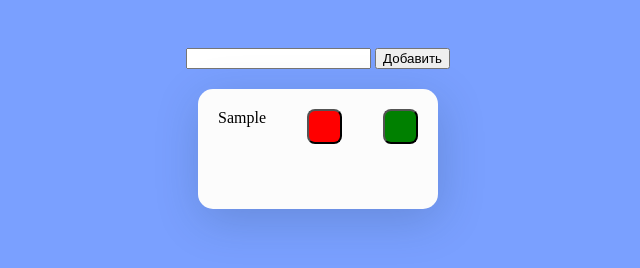
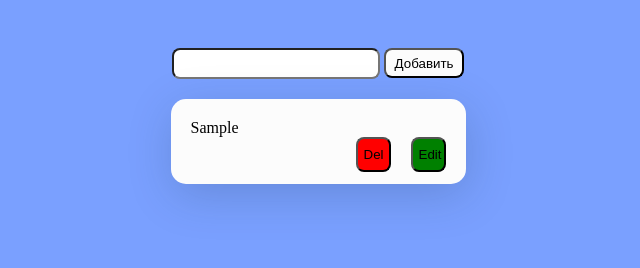
Before and after one commit to SAneck/ToDo-List, a plain HTML site: page index.html in a window 1280 px wide. Both pictures are taken after typing "Sample" into the empty fields and a click on the button "Добавить". Shown: the whole page, without its empty margins (322-962 px from the left). Drawn offline with Linux system fonts and the light colour scheme.

Commit message:
Fix bags

```diff
--- a/script.js
+++ b/script.js
@@ -8,31 +8,65 @@ const tasks = []
 function render(){
     mainDiv.innerHTML = ''
     tasks.forEach((task, indexTask) => {
+
     const newTask = document.createElement('div')
+    const container = document.createElement('div')
+    const containerbtn = document.createElement('div')
+    const containerNewBlocks = document.createElement('div')
+
     const editButton = document.createElement('button')
-    var deelteButton = document.createElement('button')
+    const deelteButton = document.createElement('button')
+    editButton.textContent = 'Edit'
+    deelteButton.textContent = 'Del'
+
+    newTask.classList.add('block')
+    container.classList.add('con')
+    containerbtn.classList.add('con2')
+    containerNewBlocks.classList.add('con-newbl')
+
+    newTask.appendChild(container)
+    newTask.appendChild(containerbtn)
+    newTask.appendChild(containerNewBlocks)
+
+    container.textContent = task
+    containerbtn.appendChild(deelteButton)
+    containerbtn.appendChild(editButton)
+
     editButton.classList.add('confirmb')
     editButton.addEventListener('click', () => {
+
         const newInput = document.createElement('input')
         const newButton = document.createElement('button')
+        newButton.textContent = 'Ent'
+
         newInput.classList.add('new-input')
         newButton.classList.add('new-button')
+
+        newTask.appendChild(newInput)
         newTask.appendChild(newButton)
-        newTask.appendChild(newInput)
+
         newButton.addEventListener('click', () =>{
+
+            newInput.value == '' ? alert('Введите текст!') :
             tasks.splice(indexTask, 1, newInput.value)
-            console.log(newInput.value)
             render()
         })
+        if(newButton){
+            editButton.remove()
+            deelteButton.remove()
+        }
+
+        containerNewBlocks.appendChild(newInput)
+        containerNewBlocks.appendChild(newButton)
+
     })
+
     deelteButton.classList.add('deleteb')
     deelteButton.addEventListener('click', () => {
         deleteTask(indexTask)
     })
-    newTask.classList.add('block')
-    newTask.textContent = task
-    newTask.appendChild(deelteButton)
-    newTask.appendChild(editButton)
+
+
     mainDiv.appendChild(newTask)
 })
 }
--- a/style.css
+++ b/style.css
@@ -6,9 +6,23 @@ body{
     background-color: #7aa0ff;
     flex-direction: column;
 }
+#text-task{
+    width: 200px;
+    height: 25px;
+    border-radius: 8px;
+}
+#add-button{
+    width: 80px;
+    height: 30px;
+    border-radius: 8px;
+    background-color: #fcfcfc;
+}
+#add-button:hover{
+    background-color: antiquewhite;
+}
 .block{
-    width: 200px;
-    height: 80px;
+    width: 255px;
+    height: 45px;
     background-color: #fcfcfc;
     margin-top: 20px;
     display: flex;
@@ -17,10 +31,28 @@ body{
     padding: 20px;
     border-radius: 15px;
     box-shadow: 2px 11px 46px -1px rgba(34, 60, 80, 0.22);
+    flex-direction: column;
+    align-items: center;
 }
-.click{
+.con{
     display: flex;
     flex-direction: row;
+    width: 100%;
+    align-items: center;
+}
+.con2{
+    display: flex;
+    flex-direction: row;
+    width: 100%;
+    align-items: center;
+    justify-content: flex-end;
+}
+.con-newbl{
+    display: flex;
+    flex-direction: row;
+    width: 100%;
+    align-items: center;
+    justify-content: space-between;
 }
 .confirmb{
     width: 35px;
@@ -33,12 +65,16 @@ body{
     height: 35px;
     background-color: red;
     border-radius: 8px;
+    margin-right: 20px;
 }
 .new-input{
-    height: 40px;
-    width: 100px;
+    height: 35px;
+    width: 150px;
+    margin-right: 10px;
 }
 .new-button{
-   width: 40px;
-   height: 20px;
+   width: 35px;
+   height: 35px;
+   width: 35px;
+   height: 35px;
 }
```
